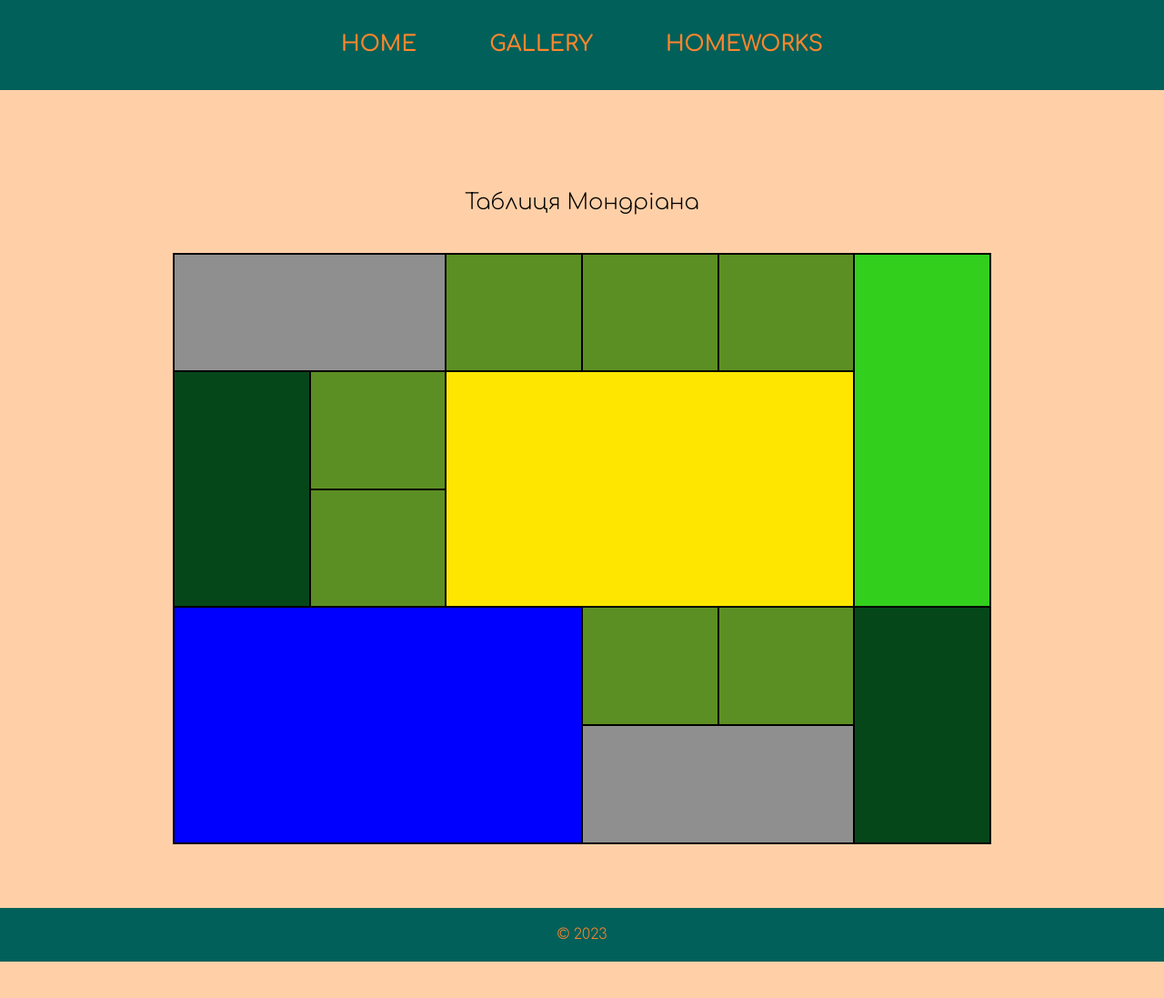
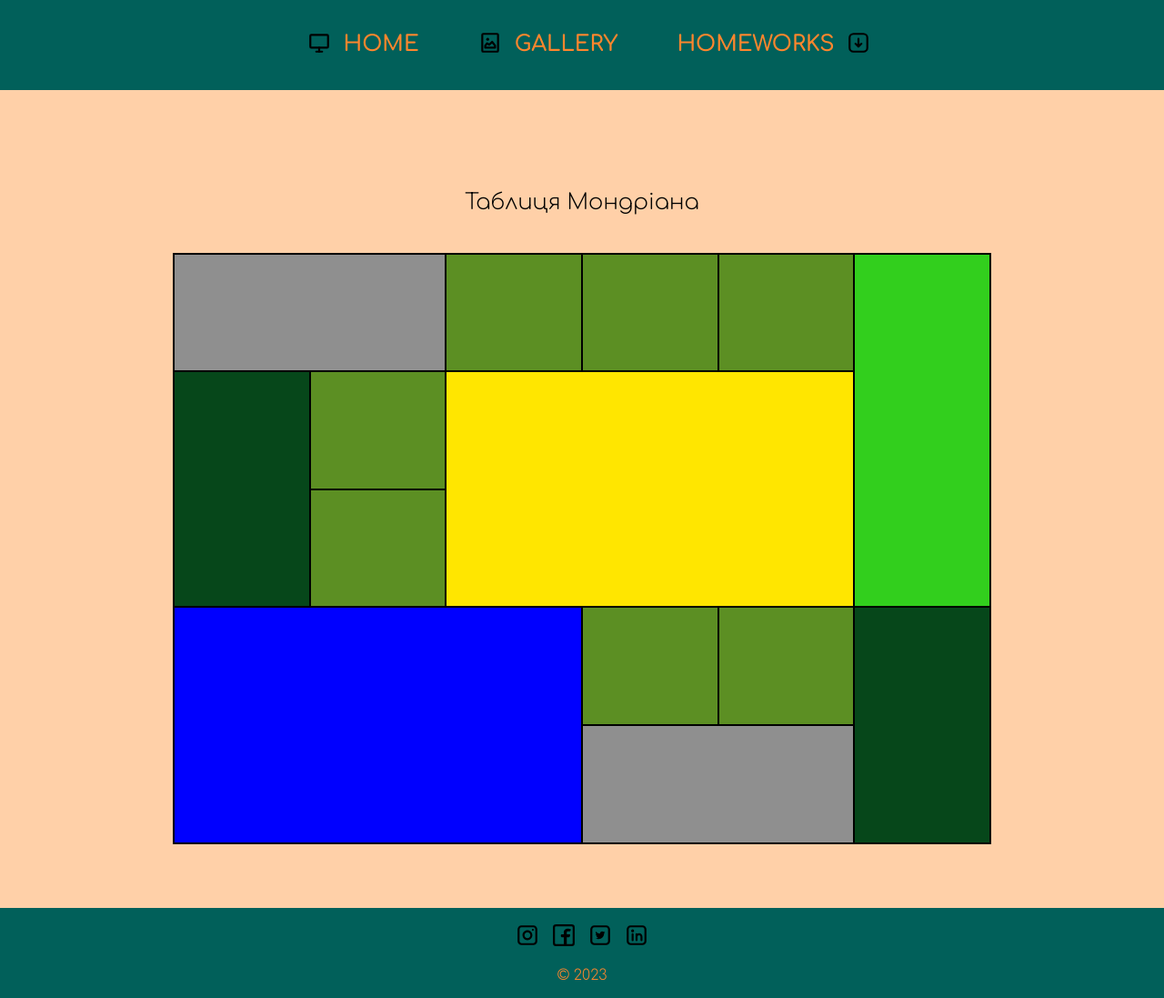
Before and after one commit to AnaMaks/hw-pages-v.2, a plain HTML site: page pages/02-tables.html in a window 1280 px wide. Shown: the whole page at 91% size. Before the commit the page ends 1057 px from the top, so only its background shows below. Drawn offline with Linux system fonts and the light colour scheme.

Commit message:
update svg

```diff
--- a/css/style.css
+++ b/css/style.css
@@ -295,11 +295,11 @@ main {
   align-items: baseline;
 }
 .list li a {
-  padding: 15px 25px;
+  padding: 15px 20px 15px 55px;
   white-space: nowrap;
 }
 .cl-a-for-p {
-  padding: 15px 25px;
+  padding: 15px 40px 15px 15px;
   white-space: nowrap;
 }
 .list > li:hover > .list-second {
@@ -320,6 +320,22 @@ main {
 }
 li:hover > .list-to-left {
   display: block;
+}
+.home-ic {
+  background: url('../images/icon-comp-home.svg') no-repeat 15px 14px/26px;
+  /* color: #ff5975; */
+}
+.gallery-ic {
+  background: url('../images/icon-gallery-new.svg') no-repeat 15px 14px/26px;
+  /* /* color: #ff5975; */
+}
+.arrowdown-ic {
+  background: url('../images/icon-arrow-down-new.svg') no-repeat right 14px/26px;
+  /* /* color: #ff5975; */
+}
+.arrowleft-ic {
+  background: url('../images/icon-arrow-left-new.svg') no-repeat 15px 14px/26px;
+  /* /* color: #ff5975; */
 }
 
 /* ____MAIN____ */
@@ -614,10 +630,33 @@ li:hover > .list-to-left {
 /* ___ */
 
 .footer {
-  /* position: absolute; */
   width: 100%;
-  /* left: 0; */
-  /* bottom: 0; */
-  padding: 20px 0;
+  padding: 15px 0;
   margin-top: 50px;
 }
+.footer-contacts {
+  justify-content: center;
+  align-items: center;
+  gap: 10px;
+  margin-bottom: 20px;
+}
+.contacts-instagram {
+  background: url('../images/icon-instagram-alt.svg') no-repeat center/26px;
+  padding: 15px;
+  color: #ff5975;
+}
+.contacts-facebook {
+  background: url('../images/icon-facebook-alt.svg') no-repeat center/26px;
+  padding: 15px;
+  color: #ff5975;
+}
+.contacts-twitter {
+  background: url('../images/icon-twitter-alt.svg') no-repeat center/26px;
+  padding: 15px;
+  color: #ff5975;
+}
+.contacts-linkedin {
+  background: url('../images/icon-linkedin-alt.svg') no-repeat center/26px;
+  padding: 15px;
+  color: #ff5975;
+}
--- a/pages/02-tables.html
+++ b/pages/02-tables.html
@@ -1,8 +1,8 @@
 <!DOCTYPE html>
 <html lang="en">
   <head>
-    <meta charset="UTF-8" />
-    <meta name="viewport" content="width=device-width, initial-scale=1.0" />
+    <meta charset="UTF-8">
+    <meta name="viewport" content="width=device-width, initial-scale=1.0">
     <title>Table</title>
     <link rel="stylesheet" href="../css/style.css">
   </head>
@@ -13,13 +13,13 @@
         <div class="container">
           <ul class="list d-flex d-flex-wrp bg-bluegreen f-comfortaa fw-600">
             <li>
-              <a class="d-block tx-decor fc-pumpkin" href="../index.html">Home</a>
+              <a class="home-ic d-block tx-decor fc-pumpkin" href="../index.html">Home</a>
             </li>
             <li>
-              <a class="d-block tx-decor fc-pumpkin" href="01-position.html">Gallery</a>
+              <a class="gallery-ic d-block tx-decor fc-pumpkin" href="01-position.html">Gallery</a>
             </li>
             <li class="p-relative">
-              <p class="d-block tx-decor fc-pumpkin cl-a-for-p">Homeworks</p>
+              <p class="arrowdown-ic d-block tx-decor fc-pumpkin cl-a-for-p">Homeworks</p>
 
               <ul class="list-second f-raleway fw-400 bg-bluegreen">
                 <li>
@@ -32,7 +32,7 @@
                   <a class="d-block tx-decor fc-pumpkin" href="04-float.html">Float</a>
                 </li>
                 <li class="p-relative">
-                  <a class="d-block tx-decor fc-pumpkin" href="05-flex-layout.html">Layouts</a>
+                  <a class="arrowleft-ic d-block tx-decor fc-pumpkin" href="05-flex-layout.html">Layouts</a>
 
                   <ul class="list-to-left d-flex d-flex-wrp  bg-bluegreen f-exo fw-600">
                     <li>
@@ -85,6 +85,22 @@
 
       <footer class="footer txt-al-cntr bg-bluegreen fc-pumpkin">
         <div class="container">
+          <div>
+            <ul class="footer-contacts d-flex d-flex-wrp">
+              <li>
+                <a class="contacts-instagram d-block" href="#"></a>
+              </li>
+              <li>
+                <a class="contacts-facebook d-block" href="#"></a>
+              </li>
+              <li>
+                <a class="contacts-twitter d-block" href="#"></a>
+              </li>
+              <li>
+                <a class="contacts-linkedin d-block" href="#"></a>
+              </li>
+            </ul>
+          </div>
           <p>© 2023</p>
         </div>
       </footer>
```
Also changed, not shown: index.html (+20 -4 lines), pages/01-position.html (+20 -4 lines), pages/03-inline-block.html (+20 -4 lines), pages/04-float.html (+20 -4 lines), pages/06-flex.html (+20 -4 lines), images/icon-arrow-down-new.svg (added), images/icon-arrow-left-new.svg (added), images/icon-comp-home.svg (added), images/icon-facebook-alt.svg (added), images/icon-gallery-new.svg (added), images/icon-instagram-alt.svg (added), images/icon-linkedin-alt.svg (added), images/icon-twitter-alt.svg (added).
